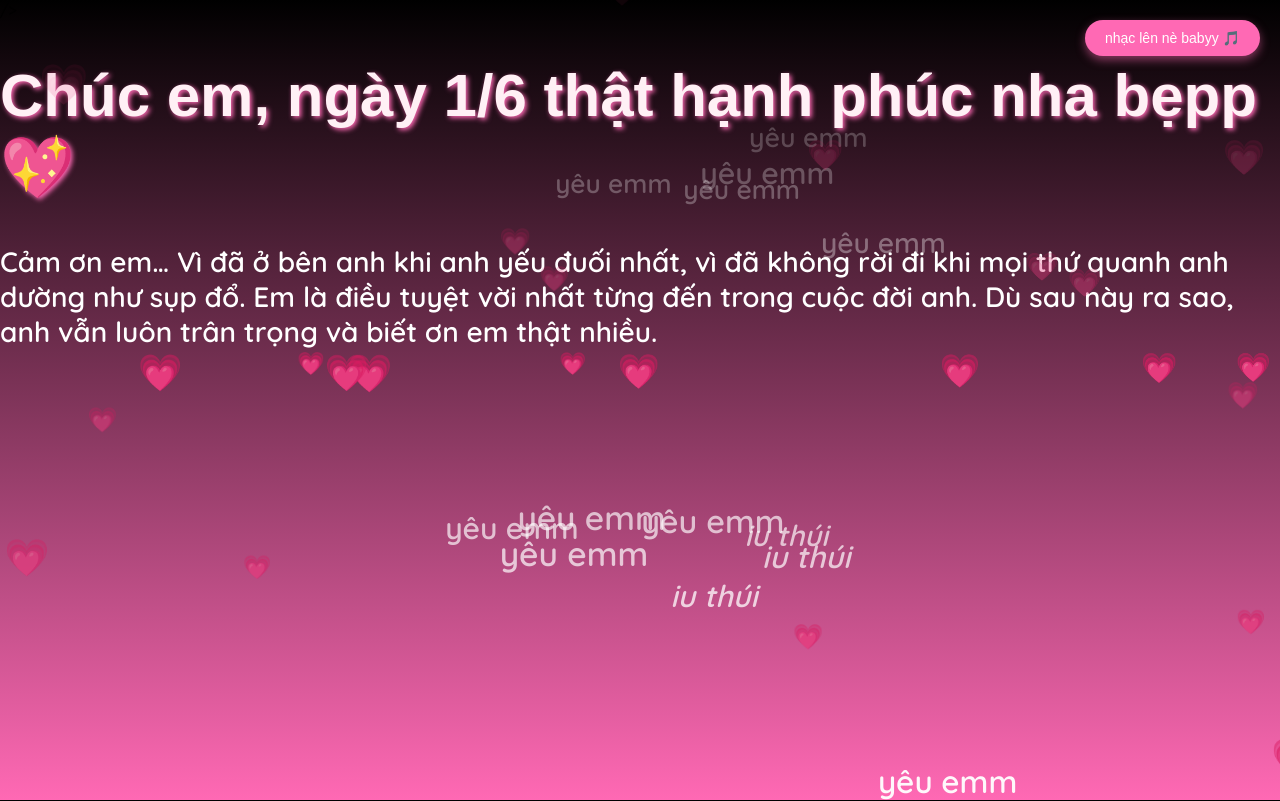
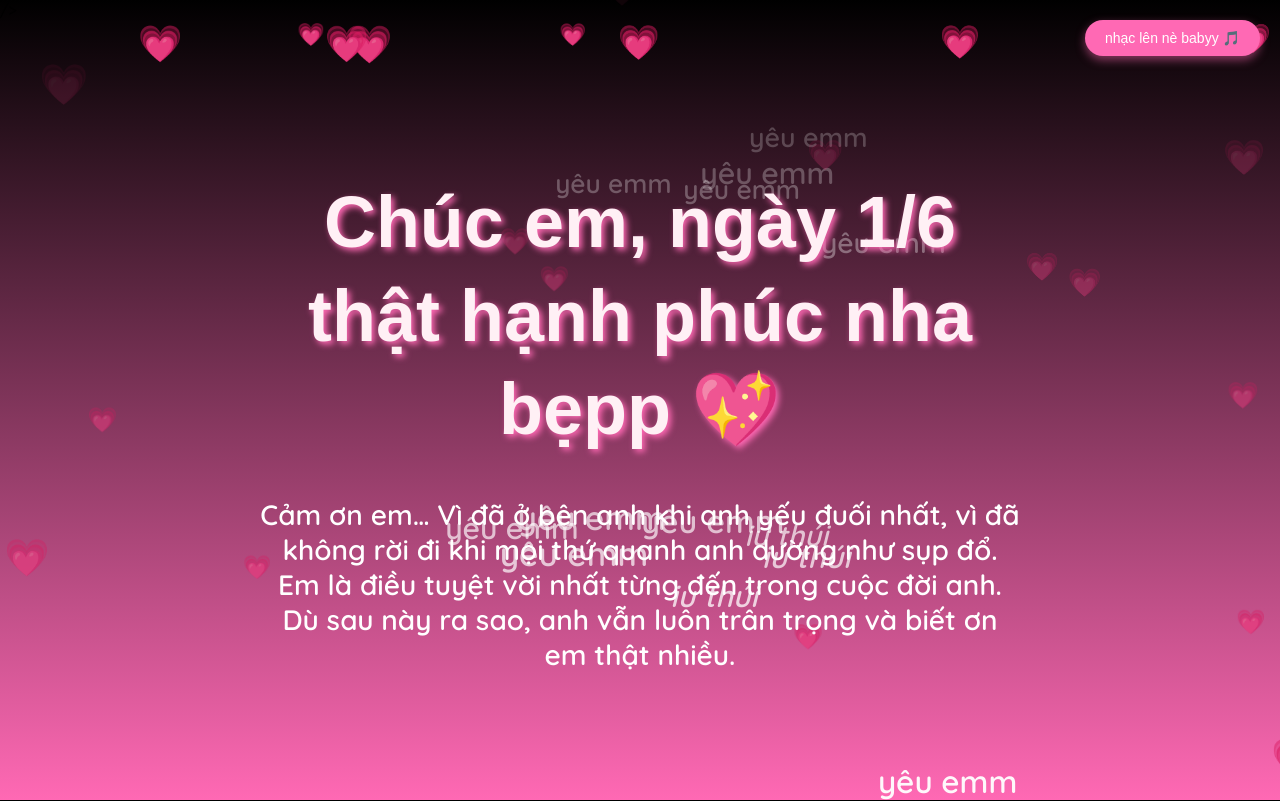
Before and after one commit to nbtruongdz207/1th6cuabepp, a plain HTML site: page index.html in a window 1280 px wide. Shown: the top 801 px of the page. Drawn offline with Linux system fonts and the light colour scheme.

Commit message:
Update index.html

```diff
--- a/index.html
+++ b/index.html
@@ -42,24 +42,30 @@
         z-index: 100;
       }
 
+.message {
+  position: absolute;
+  top: 50%;
+  left: 50%;
+  transform: translate(-50%, -50%);
+  text-align: center;
+  color: white;
+  z-index: 30;
+  width: 90%;
+  max-width: 800px;
+  padding: 0 20px;
+  box-sizing: border-box;
+}
+
 .message h1 {
   font-family: "Poppins", sans-serif;
-  font-size: clamp(48px, 8vw, 80px);
+  font-size: clamp(36px, 8vw, 72px);
   color: #fff0f5;
   margin-bottom: 40px;
   text-shadow: 3px 3px 6px #ff69b4;
   font-weight: 700;
-  line-height: 1.2;
+  line-height: 1.3;
+  word-break: break-word;
 }
-
-      .message h1 {
-        font-family: "Poppins", sans-serif;
-        font-size: 60px;
-        color: #fff0f5;
-        margin-bottom: 40px;
-        text-shadow: 2px 2px 5px #ff69b4;
-        font-weight: 700;
-      }
 
       .heart {
         position: absolute;
```
